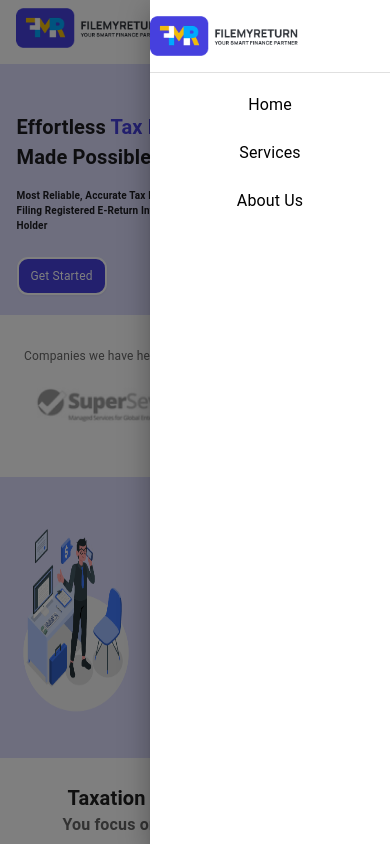
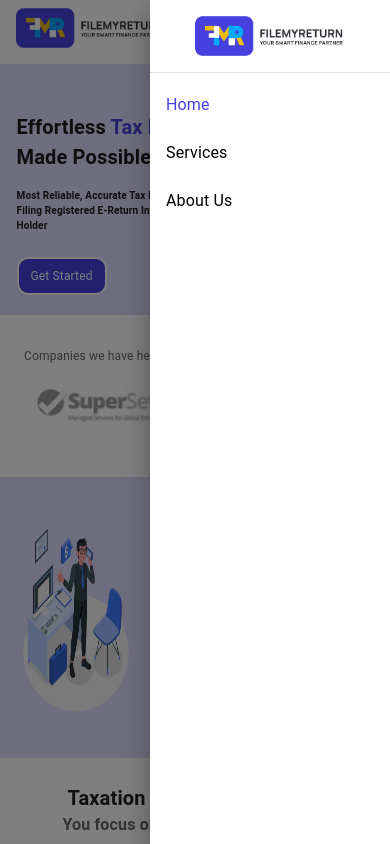
Before and after one commit to rahulchatterjee12/file-my-retun, a Next.js app: page / in a window 390 px wide. Both pictures are taken after a click on the button 338 px from the left and 28 px from the top of the page. Shown: the top 844 px of the page. Built offline with nearby package versions, Linux system fonts and the light colour scheme.

Commit message:
fixed mobile drawer

```diff
--- a/src/components/Layout/Navbar/index.jsx
+++ b/src/components/Layout/Navbar/index.jsx
@@ -42,7 +42,7 @@ function Navbar() {
       onClick={handleDrawerToggle}
       sx={{ textAlign: "center", color: "black" }}
     >
-      <Box sx={{ my: 2 }}>
+      <Box sx={{ my: 2, display: "flex", justifyContent: "center" }}>
         <Logo />
       </Box>
       <Divider />
@@ -50,7 +50,10 @@ function Navbar() {
         {navItems.map((item) => (
           <ListItem key={item.title} disablePadding>
             <ListItemButton
-              sx={{ textAlign: "center", color: "black" }}
+              sx={{
+                textAlign: "start",
+                color: item.href !== path ? "black" : "#4640DE",
+              }}
               onClick={() => router.push(item.href)}
               disableRipple
             >
```
